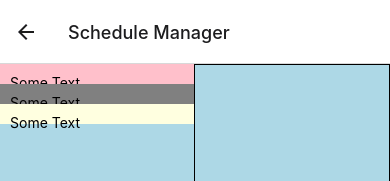
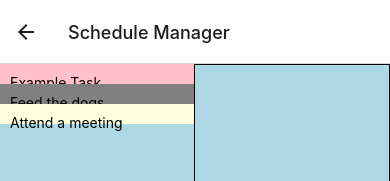
Before and after one commit to hansdenzelj-github/CS106_Project, a React Native app: screen /ScheduleManager in a window 390 px wide. Shown: the top 181 px of the page. Built offline with nearby package versions, Linux system fonts and the light colour scheme.

Commit message:
updated task modal and settings page

```diff
--- a/components/ScheduleManager.js
+++ b/components/ScheduleManager.js
@@ -13,13 +13,13 @@ export default class ScheduleManager extends React.Component {
                     <View style={[appStyle.bodyArea_SM]}>
                         <ScrollView style={[appStyle.bodyColumn_SM]}>
                           <View style={{backgroundColor: 'pink', padding: 10, flex: 0}}>
-                            <Text>Some Text</Text>
+                            <Text>Example Task</Text>
                           </View>
                           <View style={{backgroundColor: 'gray', padding: 10, flex: 0}}>
-                            <Text>Some Text</Text>
+                            <Text>Feed the dogs</Text>
                           </View>
                           <View style={{backgroundColor: 'lightyellow', padding: 10, flex: 0}}>
-                            <Text>Some Text</Text>
+                            <Text>Attend a meeting</Text>
                           </View>
                         </ScrollView>
 
--- a/components/Settings.js
+++ b/components/Settings.js
@@ -4,8 +4,13 @@ import { appStyle } from './style';
 
 function Setting () {
   return (
-    <View style={{flex: 1, flexDirection: 'row', alignContent: 'center', borderWidth: 1, margin: 2, paddingVertical: 4,}}>
-      <Text>Setting</Text>
+    <View style={{flex: 1, flexDirection: 'row', alignContent: 'center', borderWidth: 1, borderRadius: 5, marginVertical: 4, padding: 4,}}>
+      <View style={{flex: 1}}>
+        <Text>Example Setting</Text>
+      </View>
+      <View style={{flex: 1}}>
+        <Text>Toggle</Text>
+      </View>
     </View>
   );
 }
@@ -31,7 +36,7 @@ export default class Settings extends React.Component {
 
               <View style={[appStyle.footerWrap]}>
                 <View style={[appStyle.footerArea]}>
-                    <TouchableOpacity style={[appStyle.rectButton, appStyle.b_shadow, {height: 100, width: 140,}]}>
+                    <TouchableOpacity style={[appStyle.rectButton, appStyle.b_shadow, {height: 60, width: 120, justifyContent: 'center', alignItems: 'center'}]}>
                         <Text style={[appStyle.enterButtonText]}>Apply</Text>
                     </TouchableOpacity>
                 </View>
--- a/components/TaskModal.js
+++ b/components/TaskModal.js
@@ -1,6 +1,7 @@
 import React, { useState } from "react";
 import {View, Text, StyleSheet, Modal, TouchableOpacity, TouchableWithoutFeedback} from 'react-native';
 import { appStyle } from "./style";
+import TaskBox from "./TaskContainer";
 //i don't want to work anymore, someone else pls
 
 const TaskModal = (props) => {
@@ -9,7 +10,10 @@ const TaskModal = (props) => {
     return (
         <Modal visible={modalOpen} transparent={true} presentationStyle='overFullScreen'>
             <TouchableWithoutFeedback onPress={() => setModalOpen(false)}>
-                <View style={{flex: 1, opacity: 1, alignItems: 'center', justifyContent: 'center', backgroundColor: 'rgba(40, 40, 40, 0.5)'}}>
+                <View style={{flex: 1, flexDirection: 'column', opacity: 1, alignItems: 'center', justifyContent: 'center', backgroundColor: 'rgba(40, 40, 40, 0.5)'}}>
+                    <View style={{flex: 0.2, width: 300, height: 400,}}>
+                    <TaskBox text={"text long long"}></TaskBox>
+                    </View>
                     <View style={{flexDirection: 'row', backgroundColor: 'white', margin: 4, padding: 4, borderRadius: 5,}}>
                         <TouchableOpacity style={[styles.modalButton]} onPress={() => alert('remove')}>
                             <Text>Remove</Text>
```
